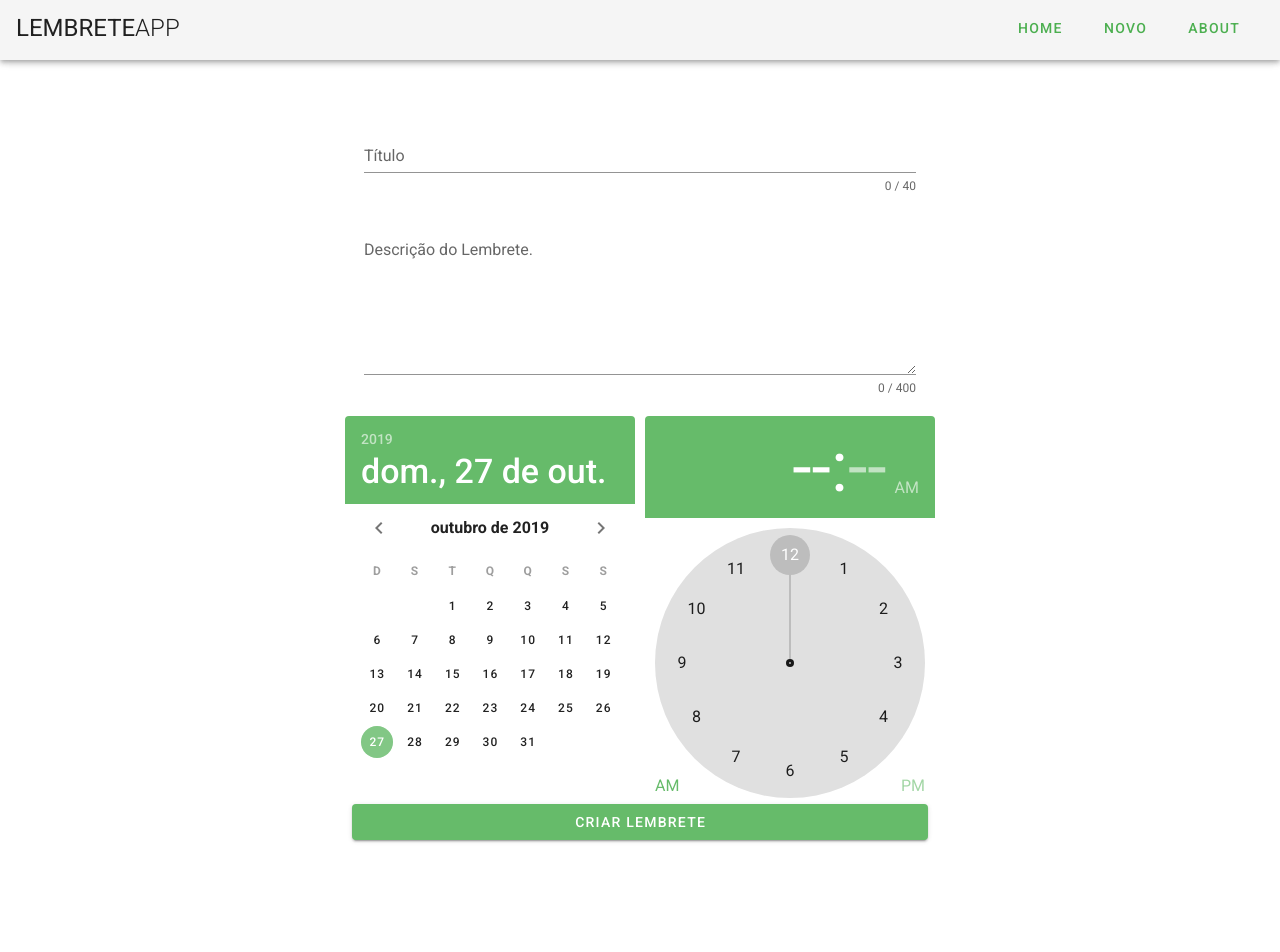
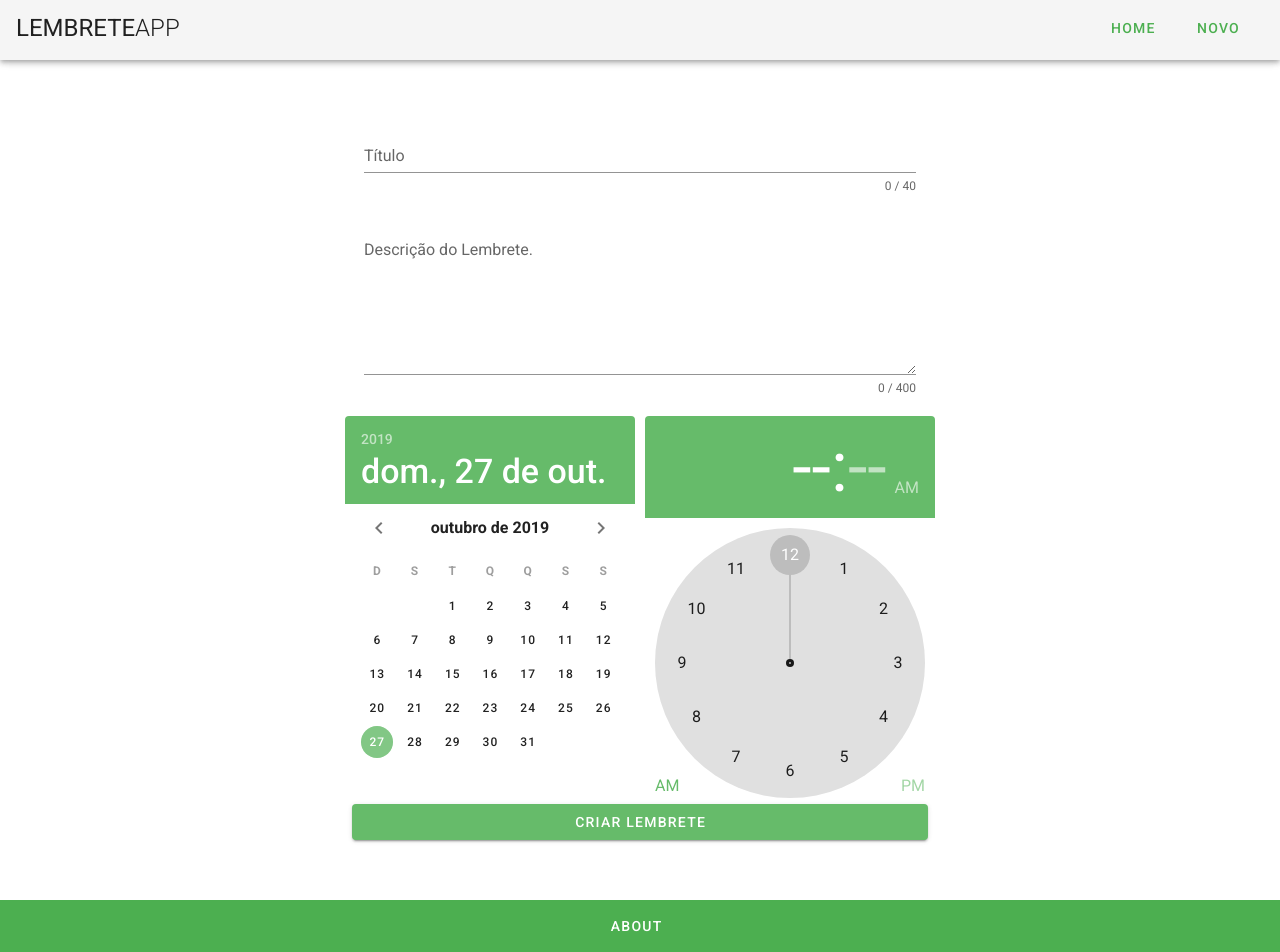
Before and after one commit to ItaloAbreu/todo, a Vue app: page /new in a window 1280 px wide. Shown: the part 4-956 px from the top of the page. Before the commit the page ends 904 px from the top, so only its background shows below. Built offline with nearby package versions, Linux system fonts and the light colour scheme.

Commit message:
About personalizado e link movido para o footer.

```diff
--- a/src/App.vue
+++ b/src/App.vue
@@ -12,23 +12,27 @@
       <v-btn color="green lighten" text @click="toRoute('new')">
         <span class="mr-2">Novo</span>
       </v-btn>
-      <v-btn color="green lighten" text @click="toRoute('about')">
-        <span class="mr-2">About</span>
-      </v-btn>
     </v-app-bar>
 
     <v-content>
-      <router-view>
-      </router-view>
+      <router-view></router-view>
     </v-content>
+
+    <v-footer color="green lighten" padless>
+      <v-row justify="center" no-gutters>
+        <v-btn text rounded class="my-2" color="white" @click="toRoute('about')">
+          <span class="mr-2">About</span>
+        </v-btn>
+      </v-row>
+    </v-footer>
   </v-app>
 </template>
 
 <script>
-import router from './router';
+import router from "./router";
 
 export default {
-  name: 'App',
+  name: "App",
   components: {
     //
   },
@@ -37,7 +41,7 @@ export default {
   }),
   methods: {
     toRoute(name) {
-      router.push({ name })
+      router.push({ name });
     }
   }
 };
--- a/src/views/About.vue
+++ b/src/views/About.vue
@@ -3,3 +3,14 @@
     <h1>This is an about page</h1>
   </div>
 </template>
+
+<style lang="sass">
+.about
+  display: flex
+  align-items: center
+  justify-content: center
+
+  width: 100vw
+  height: 100vh - 15
+
+</style>
```
